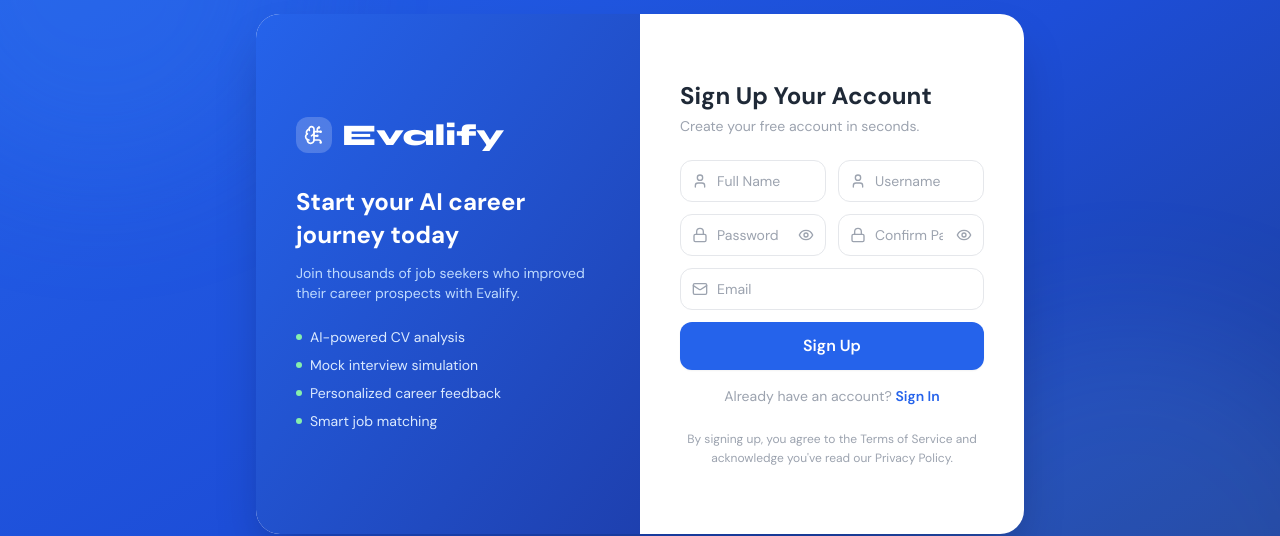
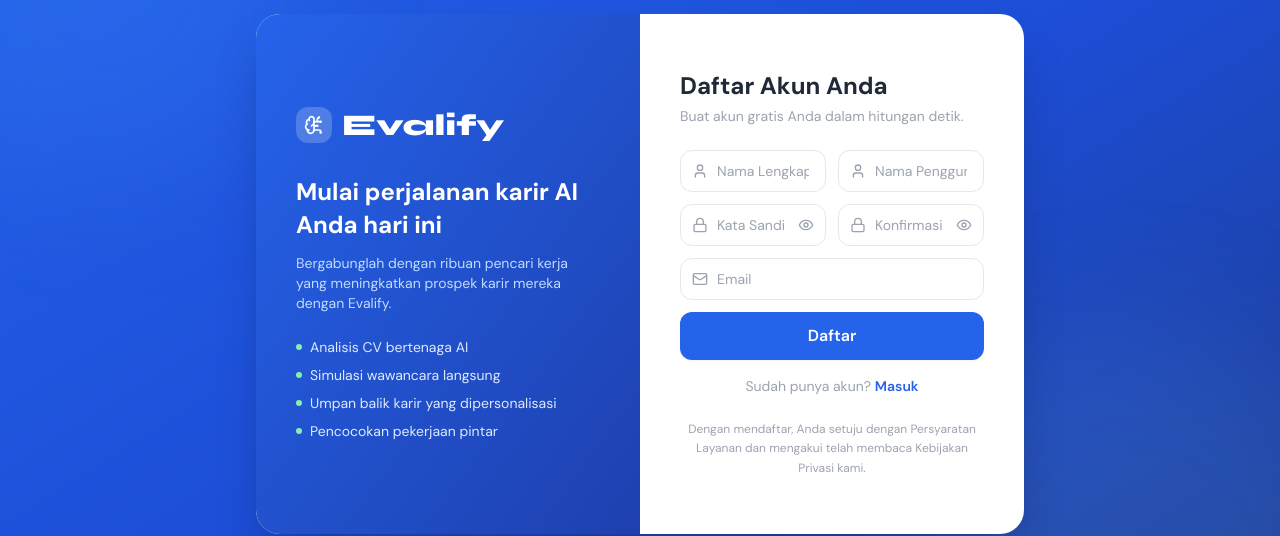
Before and after one commit to kevinnzzz/Evalify, a React (Vite) app in the folder frontend/: page /register in a window 1280 px wide. Shown: the part 126-662 px from the top of the page. Built offline with nearby package versions, Linux system fonts and the light colour scheme; no server answers.

Commit message:
feat: translate register page to indonesian

```diff
--- a/frontend/src/pages/auth/RegisterPage.jsx
+++ b/frontend/src/pages/auth/RegisterPage.jsx
@@ -72,10 +72,10 @@
             </div>
             <span className='font-display text-3xl font-extrabold'>Evalify</span>
           </Link>
-          <h2 className='text-2xl font-bold mb-3 leading-snug'>Start your AI career journey today</h2>
-          <p className='text-blue-200 text-sm mb-6'>Join thousands of job seekers who improved their career prospects with Evalify.</p>
+          <h2 className='text-2xl font-bold mb-3 leading-snug'>Mulai perjalanan karir AI Anda hari ini</h2>
+          <p className='text-blue-200 text-sm mb-6'>Bergabunglah dengan ribuan pencari kerja yang meningkatkan prospek karir mereka dengan Evalify.</p>
           <ul className='space-y-2 text-sm text-blue-100'>
-            {['AI-powered CV analysis', 'Mock interview simulation', 'Personalized career feedback', 'Smart job matching'].map((item) => (
+            {['Analisis CV bertenaga AI', 'Simulasi wawancara langsung', 'Umpan balik karir yang dipersonalisasi', 'Pencocokan pekerjaan pintar'].map((item) => (
               <li key={item} className='flex items-center gap-2'>
                 <span className='w-1.5 h-1.5 rounded-full bg-green-300 flex-shrink-0' />
                 {item}
@@ -91,31 +91,31 @@
             <span className='font-display text-2xl font-extrabold text-blue-600'>Evalify</span>
           </Link>
 
-          <h1 className='text-2xl font-bold text-gray-800 dark:text-white mb-1'>Sign Up Your Account</h1>
-          <p className='text-sm text-gray-400 mb-6'>Create your free account in seconds.</p>
+          <h1 className='text-2xl font-bold text-gray-800 dark:text-white mb-1'>Daftar Akun Anda</h1>
+          <p className='text-sm text-gray-400 mb-6'>Buat akun gratis Anda dalam hitungan detik.</p>
 
           <form onSubmit={handleSubmit} className='space-y-3'>
             <div className='grid grid-cols-2 gap-3'>
-              <Input name='fullName' placeholder='Full Name' icon={User} value={form.fullName} onChange={handleChange} error={errors.fullName} />
-              <Input name='username' placeholder='Username' icon={User} value={form.username} onChange={handleChange} error={errors.username} />
-              <Input name='password' type='password' placeholder='Password' icon={Lock} value={form.password} onChange={handleChange} error={errors.password} />
-              <Input name='confirmPassword' type='password' placeholder='Confirm Password' icon={Lock} value={form.confirmPassword} onChange={handleChange} error={errors.confirmPassword} />
+              <Input name='fullName' placeholder='Nama Lengkap' icon={User} value={form.fullName} onChange={handleChange} error={errors.fullName} />
+              <Input name='username' placeholder='Nama Pengguna' icon={User} value={form.username} onChange={handleChange} error={errors.username} />
+              <Input name='password' type='password' placeholder='Kata Sandi' icon={Lock} value={form.password} onChange={handleChange} error={errors.password} />
+              <Input name='confirmPassword' type='password' placeholder='Konfirmasi Kata Sandi' icon={Lock} value={form.confirmPassword} onChange={handleChange} error={errors.confirmPassword} />
             </div>
             <Input name='email' type='email' placeholder='Email' icon={Mail} value={form.email} onChange={handleChange} error={errors.email} />
 
             <Button type='submit' fullWidth loading={loading} size='lg'>
-              Sign Up
+              Daftar
             </Button>
           </form>
 
           <p className='text-center text-sm text-gray-400 mt-4'>
-            Already have an account?{' '}
+            Sudah punya akun?{' '}
             <Link to='/login' className='text-blue-600 font-semibold hover:underline'>
-              Sign In
+              Masuk
             </Link>
           </p>
 
-          <p className='text-xs text-gray-400 mt-6 text-center leading-relaxed'>By signing up, you agree to the Terms of Service and acknowledge you've read our Privacy Policy.</p>
+          <p className='text-xs text-gray-400 mt-6 text-center leading-relaxed'>Dengan mendaftar, Anda setuju dengan Persyaratan Layanan dan mengakui telah membaca Kebijakan Privasi kami.</p>
         </div>
       </div>
     </div>
--- a/frontend/src/pages/landing/components/LandingFooter.jsx
+++ b/frontend/src/pages/landing/components/LandingFooter.jsx
@@ -5,7 +5,7 @@
   const links = ['Home', 'Tentang', 'Solusi Kami', 'FAQ'];
   const services = [
     { name: 'CV Review', path: '/CVReviewLandingPage' },
-    { name: 'Simulasi Interview', path: '/InterviewLandingPage' }
+    { name: 'Simulasi Interview', path: '/InterviewLandingPage' },
   ];
 
   return (
```
